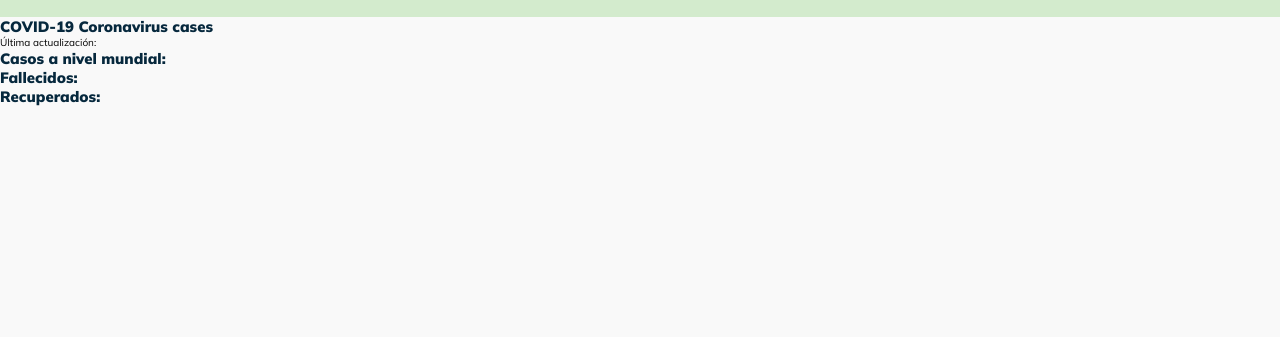
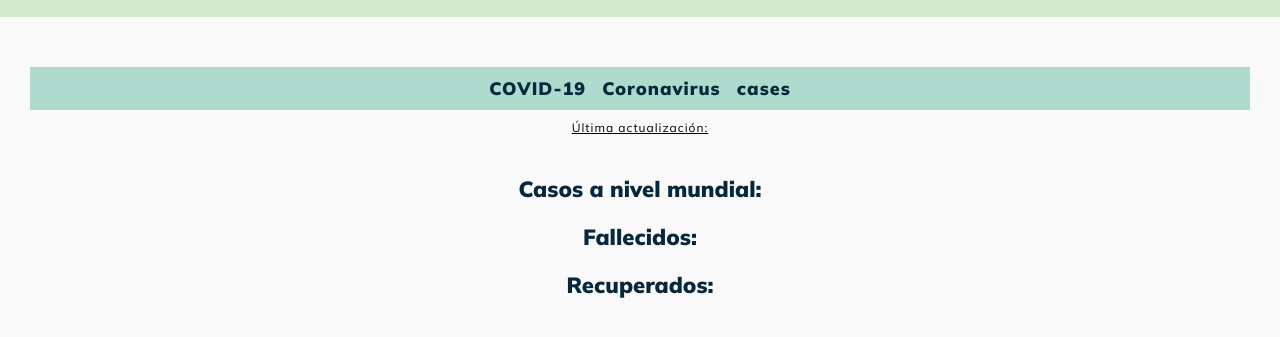
Before and after one commit to ramez-cesar/covid19-data, a plain HTML site: page index.html in a window 1280 px wide. Shown: the part 73-410 px from the top of the page. Drawn offline with Linux system fonts and the light colour scheme.

Commit message:
Adding style in the section main in [style.css] file in /src/css

```diff
--- a/src/css/style.css
+++ b/src/css/style.css
@@ -74,3 +74,61 @@ header nav ul li a {
 
 
 /* ==================================== Secction main ==================================== */
+
+
+main {
+    width: 100%;
+    height: auto;
+    margin: 30px 0;
+    padding: 20px 30px;
+    text-align: center;
+}
+
+main .main--title {
+    font-size: 1.8rem;
+    padding: 10px;
+    letter-spacing: 1px;
+    word-spacing: 10px;
+    background-color: #AEDBCE;
+}
+
+main .main--date-update {
+    margin-top: 10px;
+    font-size: 1.2rem;
+    letter-spacing: 1px;
+    text-decoration: underline;
+}
+
+main .main--date-update span {
+    margin-top: 10px;
+    font-size: 1.2rem;
+}
+
+main .main--global-data {
+    margin-top: 40px;
+}
+
+:is(main .main--global-data) :is(h1, h2) {
+    font-size: 2.2rem;
+}
+
+main .main--global-data h2 {
+    margin-top: 20px;
+}
+
+:is(main .main--global-data) :is(span) {
+    font-size: 3rem;
+    font-weight: 900;
+}
+
+main #global_cases {
+    color: #EFD345;
+}
+
+main #global_deaths {
+    color: #F05454;
+}
+
+main #global_recovered {
+    color: #9EB23B;
+}
```
